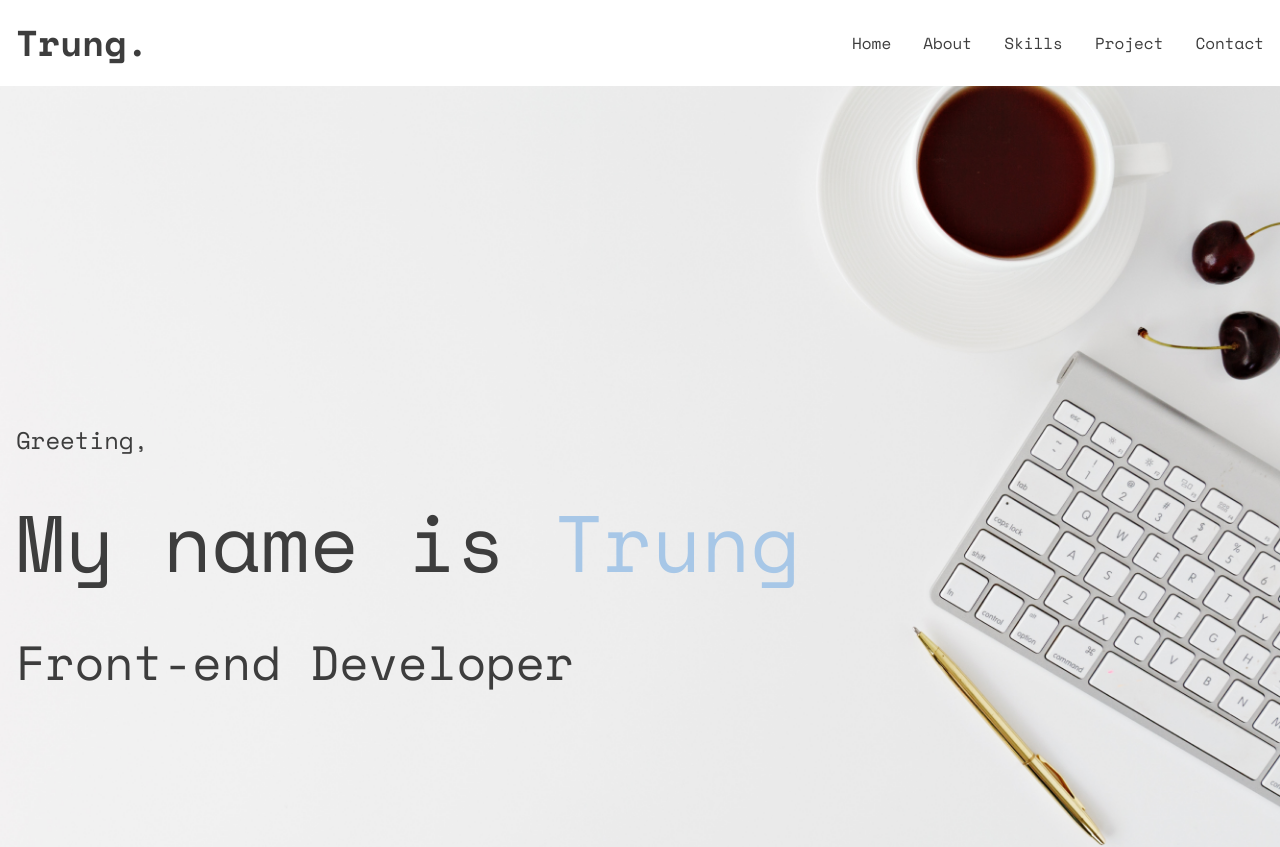
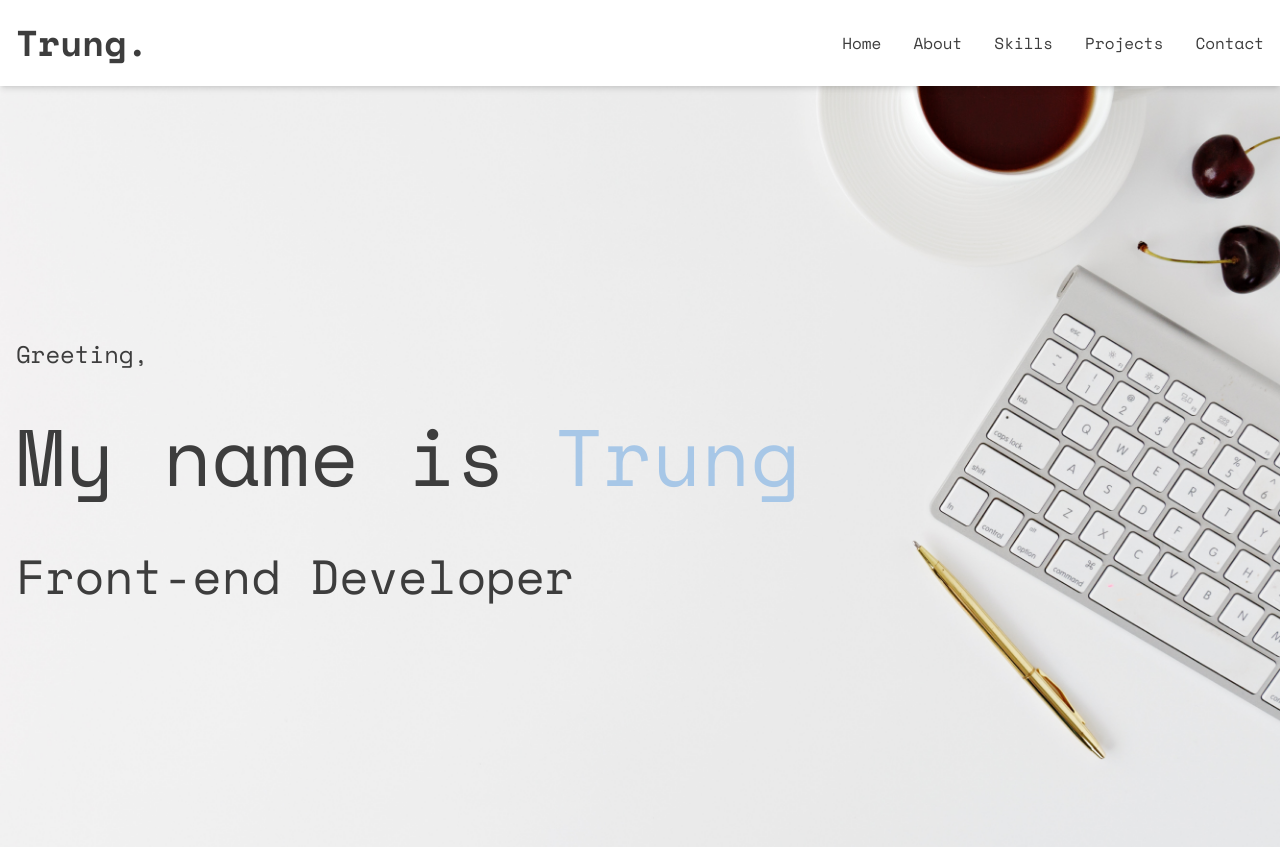
Before and after one commit to truongcongtrung2709/my-portfolio, a React (Vite) app: page / in a window 1280 px wide. Shown: the top 847 px of the page. Built offline with nearby package versions, Linux system fonts and the light colour scheme.

Commit message:
+ scrollIntoView

```diff
--- a/src/App.tsx
+++ b/src/App.tsx
@@ -1,4 +1,4 @@
-import React, { useState } from 'react'
+import React, { useRef, useState } from 'react'
 import './app.scss'
 import Header from './components/Header'
 import Banner from './components/Banner'
@@ -9,17 +9,24 @@ import Contact from './components/Contact/Contact'
 import Footer from './components/Footer/Footer'
 const App: React.FC = () => {
   const [showModal, setShowModal] = useState<boolean>(false);
+  // const ref:any = useRef(null);
+  // const handleScrollIntoView= ()=> {
+  //   ref.current?.scrollIntoView({behavior: "smooth"});
+  // }
+
 
   let Links: {name: string, link: string}[] = [
-    {name: "Home", link:"/"},
-    {name: "About", link:"/"},
-    {name: "Skills", link:"/"},
-    {name: "Project", link:"/"},
-    {name: "Contact", link:"/"},
+    {name: "Home", link:"banner"},
+    {name: "About", link:"about"},
+    {name: "Skills", link:"skills"},
+    {name: "Projects", link:"projects"},
+    {name: "Contact", link:"contact"},
   ]
   return (
     <>
-    <Header Links={Links}/>
+    <Header
+    // handleScrollIntoView={handleScrollIntoView}
+     Links={Links}/>
     <Banner/>
     <About/>
     <Skills/>
--- a/src/app.scss
+++ b/src/app.scss
@@ -20,3 +20,10 @@ h1 {
 p {
   font-size: 1.5rem;
 }
+a{
+  text-decoration: none;
+  list-style: none;
+}
+li{
+  list-style: none;
+}
--- a/src/components/About/About.tsx
+++ b/src/components/About/About.tsx
@@ -2,7 +2,7 @@ import React from 'react'
 
 const About: React.FC = () => {
   return (
-    <div  className='max-w-screen-xl mx-auto py-5'>
+    <div id='about'  className='max-w-screen-xl mx-auto py-5'>
       <h1 className='text-center text-4xl sm:text-6xl'>About Me</h1>
       <div className="flex flex-col sm:flex-row items-center">
         <div className=" w-full h-full">
--- a/src/components/Banner/Banner.tsx
+++ b/src/components/Banner/Banner.tsx
@@ -2,7 +2,7 @@ import React from 'react'
 
 const Banner = () => {
   return (
-    <div className="bg-banner bg-cover bg-bannerSize w-full h-banner">
+    <div id='banner' className="bg-banner bg-cover bg-bannerSize w-full h-banner">
       <div className="max-w-screen-xl mx-auto p-4">
         <div className='py-80'>
         <p className='text-sm md:text-lg lg:text-2xl mb-6'>Greeting,</p>
--- a/src/components/Contact/Contact.tsx
+++ b/src/components/Contact/Contact.tsx
@@ -1,12 +1,29 @@
 import React from 'react'
+import { useForm } from 'react-hook-form'
 import {AiOutlineMail} from "react-icons/ai"
 import {AiOutlinePhone} from "react-icons/ai"
 import {AiOutlineFacebook} from "react-icons/ai"
 import {AiOutlineInstagram} from "react-icons/ai"
 
+type FormValues = {
+  name: string,
+  email: string,
+  message: string
+}
 const Contact = () => {
+
+  const {register, handleSubmit, formState: {errors}} =useForm<FormValues>({defaultValues:{
+    name:"",
+    email:"",
+    message:""
+  },
+mode: "onTouched"});
+  const onSubmit = handleSubmit((data)=> console.log(data));
+
+
+
   return (
-    <div className='bg-background'>
+    <div id='contact' className='bg-background'>
       <div className="max-w-screen-xl mx-auto">
       <h1 className='text-center py-4 mb-6 text-4xl sm:text-6xl '>Contact</h1>
     <div className="sm:flex justify-between items-center">
@@ -28,12 +45,33 @@ const Contact = () => {
             <span className=' text-2xs sm:text-xs md:text-sm'>https://www.instagram.com/truongcongtrung/</span>
         </a>
     </div>
-    <form className="contact-form sm:w-1/2">
-    <input type="text" placeholder='Your Name' className='w-full rounded-lg p-2 mb-8'/>
-    <input type="text" placeholder='Your Email' className='w-full rounded-lg p-2 mb-8'/>
-    <textarea   placeholder='Your Message' rows={4} cols={50} className='w-full rounded-lg p-4'/>
+    <form
+    // onSubmit={handleSubmit(onSubmit)}
+     className="contact-form sm:w-1/2">
+    <input type="text" placeholder='Your Name' className='w-full rounded-lg p-2 mb-8' {...register('name', {required:{
+      value:true,
+      message:"Please enter your name"
+
+    }})}/>
+    <input type="text" placeholder='Your Email' className='w-full rounded-lg p-2 mb-8' {...register('email', {required:{
+      value:true,
+      message:"Please enter your Email"
+
+    }})}/>
+    <textarea   placeholder='Your Message' rows={4} cols={50} className='w-full rounded-lg p-4' {...register('message', {required:{
+      value:true,
+      message:"Please enter your Message"
+
+    },
+    pattern:{
+      value: /^[A-Z0-9._%+-]+@[A-Z0-9.-]+\.[A-Z]{2,}$/i,
+      message: "invalid Email",
+    }
+  },
+    )}/>
+    {errors.email && <span>{errors.email.message}</span>}
     <div className='text-center md:text-left'>
-    <button className='bg-red text-white p-4 rounded-xl my-8 '>Send</button>
+    <button type='submit' className='bg-red text-white p-4 rounded-xl my-8 '>Send</button>
     </div>
     </form>
     </div>
--- a/src/components/Footer/Footer.tsx
+++ b/src/components/Footer/Footer.tsx
@@ -1,7 +1,9 @@
 import { AiFillHeart } from "react-icons/ai";
 const Footer = () => {
   return (
+    <div id="footer">
         <p className='flex justify-center items-center text-2xs  sm:text-xs md:text-lg'>Copyright &#169; Trung. with <span className='mx-1 sm:mx-2'><AiFillHeart/></span> by truongcongtrung2709@gmail.com</p>
+        </div>
   )
 }
 
--- a/src/components/Header/Header.tsx
+++ b/src/components/Header/Header.tsx
@@ -1,11 +1,19 @@
 import React,{useState} from 'react'
+import { forwardRef } from 'react'
+// import { NavHashLink as Link } from 'react-router-hash-link';
+import { Link } from "react-scroll";
+
 interface headerProps{
   Links: {
     name: string,
     link: string
-  }[]
+  }[],
+  // handleScrollIntoView:any,
 }
-const Header: React.FC<headerProps> = ({Links}) => {
+const Header: React.FC<headerProps> = ({Links,
+  // handleScrollIntoView},ref
+}
+  ) => {
 
   const [isToggle, setIsToggle] = useState<boolean>(true);
   const handleToggleMenu = ()=>{
@@ -13,9 +21,12 @@ const Header: React.FC<headerProps> = ({Links}) => {
 
   }
 
+
   return (
-    <header className='shadow-md'>
-      <nav className="bg-white border-gray-200 dark:bg-gray-900 max-w-screen-xl mx-auto">
+    <header
+    // ref={ref}
+    id='header' className='shadow-md w-full fixed z-20 top-0 left-0 bg-white'>
+      <nav className="bg-white border-gray-200 dark:bg-gray-900 max-w-screen-xl  mx-auto">
   <div className=" flex flex-wrap items-center justify-between p-4">
     <a href="/" className="flex items-center">
         <span className="self-center text-4xl font-semibold whitespace-nowrap dark:text-white hover:text-primary transition-all">Trung.</span>
@@ -27,8 +38,9 @@ const Header: React.FC<headerProps> = ({Links}) => {
     <div className={`${isToggle? "hidden": ""}  w-full  md:block md:w-auto`} id="navbar-default">
       <ul className="font-medium flex flex-col p-4 md:p-0 mt-4 border border-gray-100 rounded-lg bg-gray-50 md:flex-row md:space-x-8 md:mt-0 md:border-0 md:bg-white dark:bg-gray-800 md:dark:bg-gray-900 dark:border-gray-700 ">
         {Links.map((item, id) => (
-          <li key={id}><a
-            className="block py-2 pl-3 pr-4 rounded md:p-0  hover:text-white hover:bg-primary hover:md:text-primary hover:md:bg-white cursor-pointer"  aria-current="page">{item.name}</a></li>
+          <li key={id}><Link to={item.link}  smooth={true} spy={true} offset={-100} duration={1000}
+          // nClick={handleScrollIntoView}
+            className="block py-2 pl-3 pr-4 rounded md:p-0  hover:text-white hover:bg-primary hover:md:text-primary hover:md:bg-white cursor-pointer"  aria-current="page">{item.name}</Link></li>
         ))}
       </ul>
     </div>
--- a/src/components/Project-modal/ProjectModal.tsx
+++ b/src/components/Project-modal/ProjectModal.tsx
@@ -22,7 +22,7 @@ const ProjectModal:React.FC<projects> = ({
 
   return (
     <>
-    <div
+    <div id='projectModal'
             className="justify-center items-center flex overflow-x-hidden overflow-y-auto fixed inset-0 z-50 outline-none focus:outline-none"
           >
             <div className="relative w-auto my-6 mx-auto max-w-3xl">
--- a/src/components/Projects/Projects.tsx
+++ b/src/components/Projects/Projects.tsx
@@ -19,7 +19,7 @@ const Projects:React.FC<projectsProp> = ({showModal, setShowModal}) => {
   }
 
   return (
-    <div className="">
+    <div id="projects">
     <div className='max-w-screen-xl mx-auto py-10'>
         <h1 className='text-center text-4xl sm:text-6xl pb-32'>My Projects</h1>
         <div className="sm:grid sm:grid-cols-2 md:grid-cols-3 gap-8 ">
--- a/src/components/Skills/Skills.tsx
+++ b/src/components/Skills/Skills.tsx
@@ -4,7 +4,7 @@ const Skills = () => {
 
 
   return (
-    <div className='bg-background mt-32'>
+    <div id="skills" className='bg-background mt-32'>
     <div className='max-w-screen-xl mx-auto py-10'>
         <h1 className='text-center text-4xl sm:text-6xl pb-32'>My Skills</h1>
         <div className="grid sm:grid-cols-2 md:grid-cols-4 gap-10 ">
--- a/src/main.tsx
+++ b/src/main.tsx
@@ -1,6 +1,7 @@
 import React from 'react'
 import ReactDOM from 'react-dom/client'
 import App from './App.tsx'
+
 ReactDOM.createRoot(document.getElementById('root') as HTMLElement).render(
   <React.StrictMode>
     <App />
```
Also changed, not shown: package.json (+8 -1 lines), 1 other file (tests, documents, lock files or other folders).
